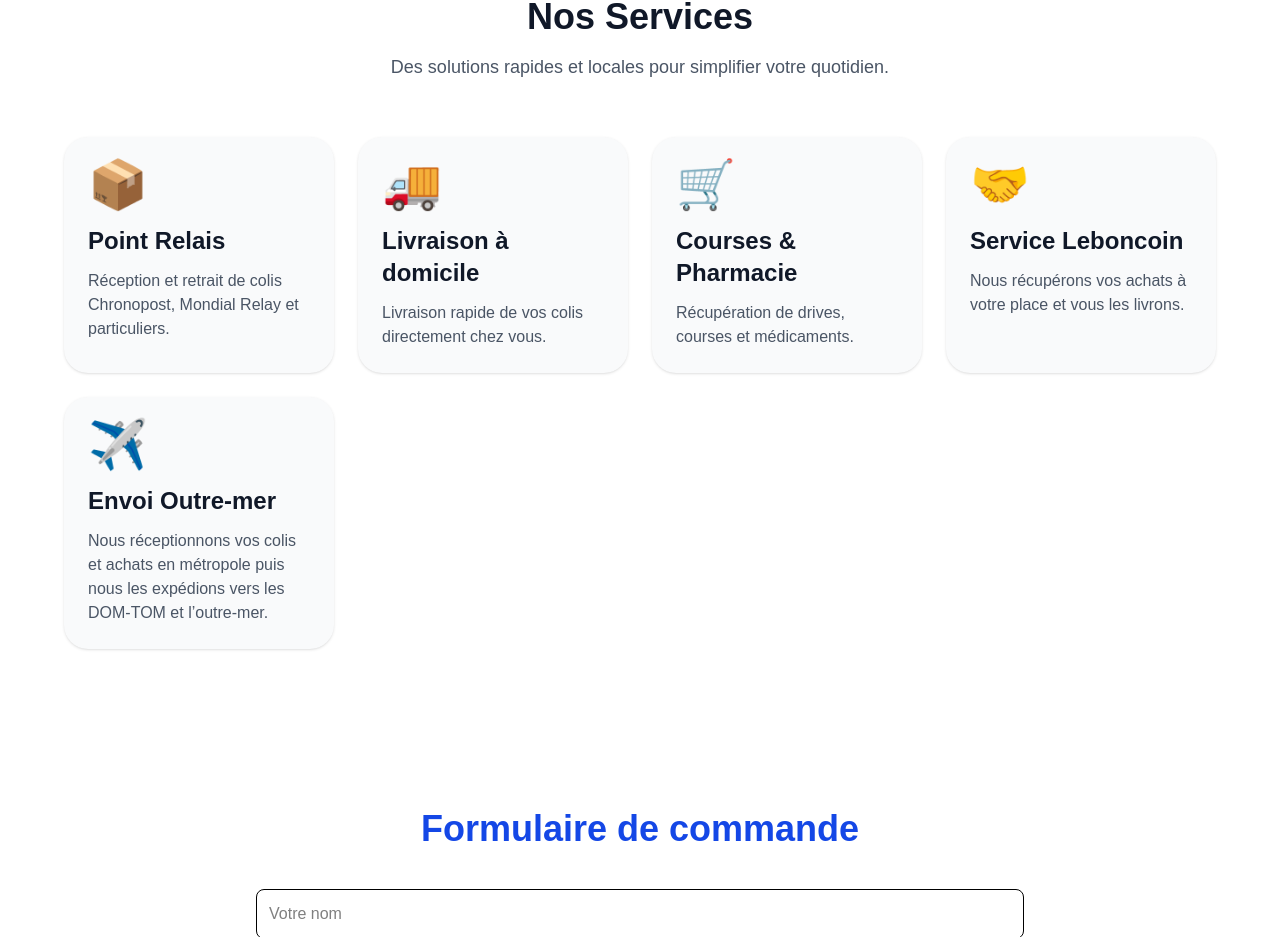
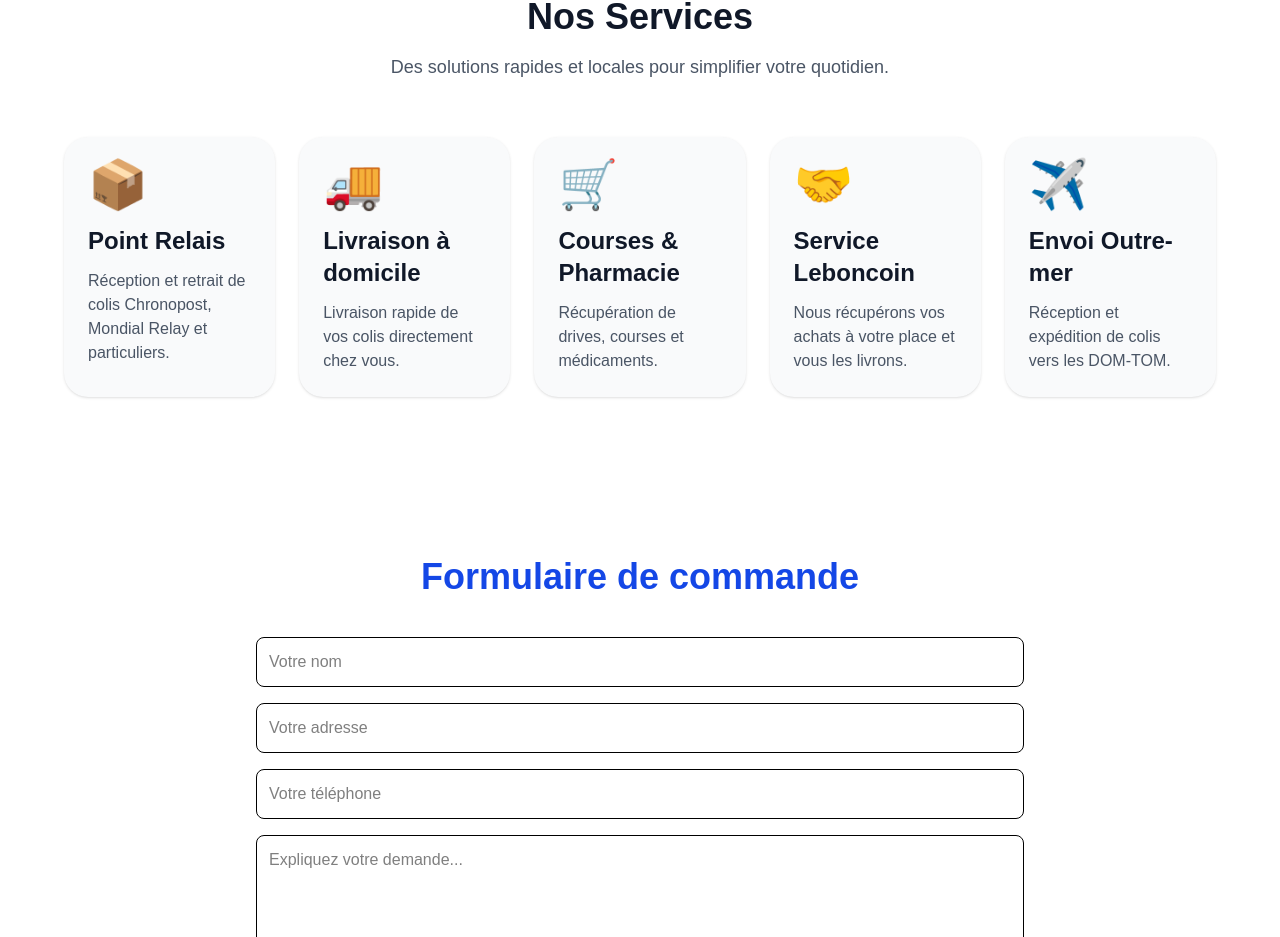
Before and after one commit to dkexpress2607/dk-express26, a Next.js app: page / in a window 1280 px wide. Shown: the part 799-1736 px from the top of the page. Built offline with nearby package versions, Linux system fonts and the light colour scheme.

Commit message:
Ajout popup services

```diff
--- a/app/page.tsx
+++ b/app/page.tsx
@@ -1,37 +1,55 @@
 "use client";
 
+import { useState } from "react";
+
 export default function Home() {
+  const [selectedService, setSelectedService] = useState(null);
+
   const services = [
     {
       title: "Point Relais",
       description:
         "Réception et retrait de colis Chronopost, Mondial Relay et particuliers.",
       icon: "📦",
+      details:
+        "Vous pouvez commander vos colis sur Amazon, Vinted, Leboncoin ou n’importe quelle enseigne et mettre notre adresse comme point relais. Vos colis seront directement réceptionnés chez nous puis conservés jusqu’à votre récupération. Nous acceptons les colis Chronopost, Mondial Relay ainsi que les envois entre particuliers. Des frais de garde de 0,50€ à 1€ peuvent être appliqués selon la taille du colis lors du retrait.",
     },
+
     {
       title: "Livraison à domicile",
       description:
         "Livraison rapide de vos colis directement chez vous.",
       icon: "🚚",
+      details:
+        "Nous pouvons livrer vos colis directement à domicile si vous ne pouvez pas vous déplacer jusqu’au point relais. Les frais de déplacement varient entre 5€ et 10€ selon la distance. Un supplément de 10€ peut être demandé pour les colis très lourds ou encombrants comme l’électroménager ou les réfrigérateurs.",
     },
+
     {
       title: "Courses & Pharmacie",
       description:
         "Récupération de drives, courses et médicaments.",
       icon: "🛒",
+      details:
+        "Nous récupérons vos courses en drive, vos médicaments en pharmacie, vos fleurs ou tout autre achat en magasin. Il suffit de nous transmettre les informations nécessaires ainsi qu’une autorisation de retrait si besoin. Nous récupérons ensuite vos commandes et les livrons directement chez vous. Les frais varient de 5€ à 10€ selon les kilomètres et le volume des courses. Un supplément peut être ajouté si nous devons effectuer les achats à votre place.",
     },
+
     {
       title: "Service Leboncoin",
       description:
         "Nous récupérons vos achats à votre place et vous les livrons.",
       icon: "🤝",
+      details:
+        "Vous avez acheté un article sur Leboncoin mais vous ne pouvez pas vous déplacer ? Nous pouvons nous rendre sur place à votre place, récupérer votre achat puis vous le livrer directement. Ce service fonctionne également pour les personnes timides ou indisponibles. Les frais varient entre 5€ et 15€ selon la distance avec un supplément possible pour les objets lourds ou encombrants.",
     },
+
     {
-  title: "Envoi Outre-mer",
-  description:
-    "Nous réceptionnons vos colis et achats en métropole puis nous les expédions vers les DOM-TOM et l’outre-mer.",
-  icon: "✈️",
-},
+      title: "Envoi Outre-mer",
+      description:
+        "Réception et expédition de colis vers les DOM-TOM.",
+      icon: "✈️",
+      details:
+        "Nous réceptionnons vos colis Amazon, Vinted ou autres directement à notre point relais puis nous les réexpédions vers les DOM-TOM et l’outre-mer. Nous pouvons également vous aider à effectuer les déclarations de douane et vous fournir un devis avant l’envoi. Les frais d’expédition de La Poste restent à la charge du client selon le poids du colis. Nous appliquons uniquement des frais de déplacement entre 10€ et 15€ selon le nombre de colis ou leur volume. Si l’envoi coûte moins cher que prévu, nous remboursons la différence afin de garantir un service honnête et transparent.",
+    },
   ];
 
   return (
@@ -39,9 +57,11 @@ export default function Home() {
 
       {/* HERO */}
       <section className="bg-gradient-to-r from-blue-700 to-blue-500 text-white py-20 px-6">
+
         <div className="max-w-6xl mx-auto grid md:grid-cols-2 gap-10 items-center">
 
           <div>
+
             <h1 className="text-5xl font-black leading-tight mb-6">
               DK EXPRESS 26
             </h1>
@@ -52,6 +72,7 @@ export default function Home() {
             </p>
 
             <div className="flex flex-wrap gap-4">
+
               <button className="bg-orange-500 hover:bg-orange-600 transition px-6 py-3 rounded-2xl font-bold shadow-lg">
                 Commander une livraison
               </button>
@@ -59,22 +80,28 @@ export default function Home() {
               <button className="border border-white px-6 py-3 rounded-2xl font-semibold hover:bg-white hover:text-blue-700 transition">
                 Nous contacter
               </button>
+
             </div>
+
           </div>
 
           <div className="bg-white rounded-3xl p-6 shadow-2xl">
+
             <img
               src="/logo.png"
               alt="DK Express 26"
               className="rounded-2xl"
             />
+
           </div>
 
         </div>
+
       </section>
 
       {/* SERVICES */}
       <section className="py-20 px-6">
+
         <div className="max-w-6xl mx-auto text-center mb-14">
 
           <h2 className="text-4xl font-black mb-4">
@@ -87,13 +114,16 @@ export default function Home() {
 
         </div>
 
-        <div className="max-w-6xl mx-auto grid md:grid-cols-2 lg:grid-cols-4 gap-6">
+        <div className="max-w-6xl mx-auto grid md:grid-cols-2 lg:grid-cols-5 gap-6">
 
           {services.map((service, index) => (
+
             <div
               key={index}
-              className="bg-gray-50 rounded-3xl p-6 shadow hover:shadow-xl transition"
+              onClick={() => setSelectedService(service)}
+              className="bg-gray-50 rounded-3xl p-6 shadow hover:shadow-xl transition cursor-pointer"
             >
+
               <div className="text-5xl mb-4">
                 {service.icon}
               </div>
@@ -105,10 +135,13 @@ export default function Home() {
               <p className="text-gray-600">
                 {service.description}
               </p>
+
             </div>
+
           ))}
 
         </div>
+
       </section>
 
       {/* FORMULAIRE */}
@@ -168,6 +201,7 @@ export default function Home() {
           </form>
 
         </div>
+
       </section>
 
       {/* GOOGLE MAPS */}
@@ -196,6 +230,38 @@ export default function Home() {
 
       </section>
 
+      {/* POPUP */}
+      {selectedService && (
+
+        <div className="fixed inset-0 bg-black/50 flex items-center justify-center z-50 p-4">
+
+          <div className="bg-white p-8 rounded-3xl max-w-2xl w-full relative shadow-2xl max-h-[90vh] overflow-y-auto">
+
+            <button
+              onClick={() => setSelectedService(null)}
+              className="absolute top-4 right-4 text-2xl"
+            >
+              ✕
+            </button>
+
+            <div className="text-6xl mb-4">
+              {selectedService.icon}
+            </div>
+
+            <h2 className="text-3xl font-black mb-4 text-blue-700">
+              {selectedService.title}
+            </h2>
+
+            <p className="text-gray-700 leading-relaxed">
+              {selectedService.details}
+            </p>
+
+          </div>
+
+        </div>
+
+      )}
+
     </div>
   );
 }
```
